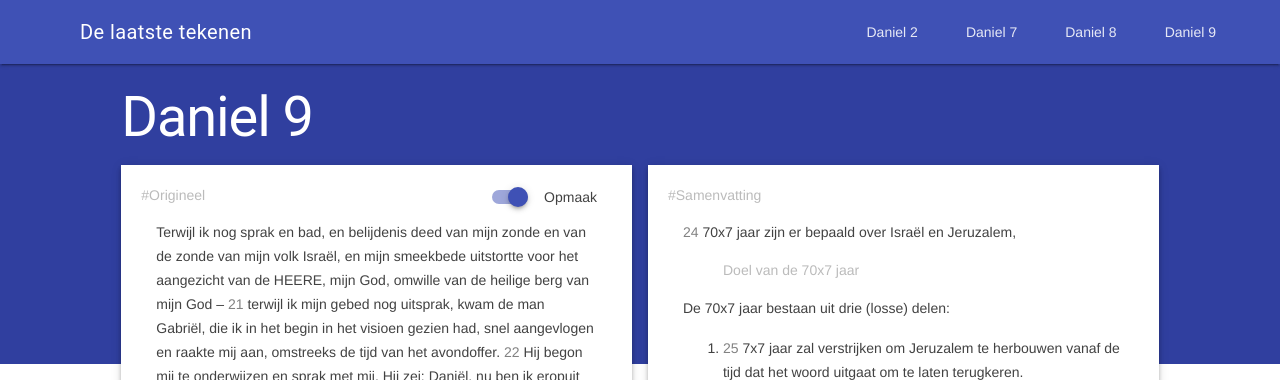
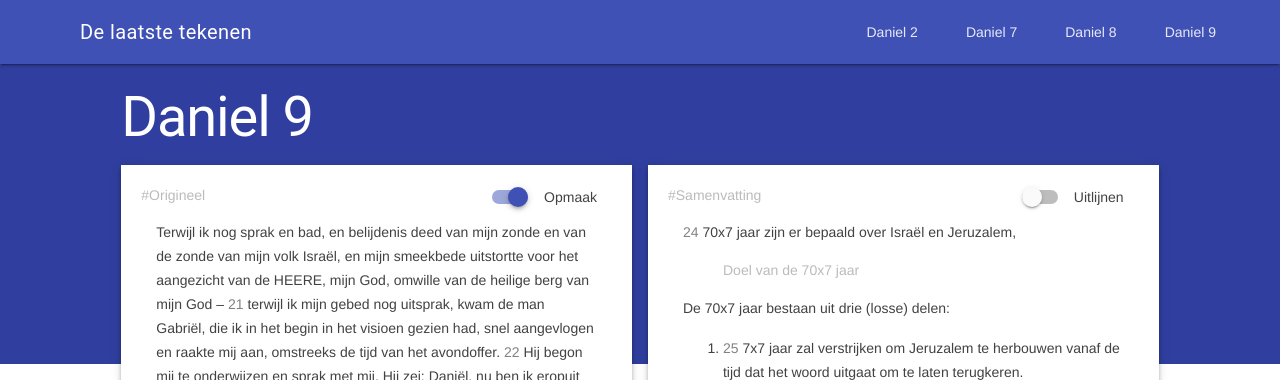
Before and after one commit to tomasvanrijsse/the-last-signs, a Jekyll site: the page built from _chapters/daniel-9.html, in a window 1280 px wide. Shown: the top 380 px of the page. Built offline with Jekyll 4.4.1, drawn with Linux system fonts in a browser that asks for light colours; nearby versions of some CDN libraries.

Commit message:
Daniel 9 - alignment

```diff
--- a/_chapters/daniel-9.html
+++ b/_chapters/daniel-9.html
@@ -8,7 +8,7 @@
     De engel Gabriël vertelt dat zeventig maal 7 jaar zijn vastgesteld voordat de zonden zijn afgesloten.
     De komst en de moord op de Messias wordt beschreven en de wederopbouw van Jeruzalem.
 summary: |
-    <p>
+    <p class="align" data-align-no="24">
         <span class="verse-no">24</span> 70x7 jaar zijn er bepaald over Israël en Jeruzalem,
     </p>
     <ul class="summary" title="Doel van de 70x7 jaar">
@@ -19,18 +19,18 @@
         <li>om visioen en profeet te verzegelen,</li>
         <li>en om de Heiligheid van heiligheden te zalven.</li>
     </ul>
-    <p style="margin: 16px 0;">De 70x7 jaar bestaan uit drie (losse) delen:</p>
+    <p class="align" data-align-no="25" style="margin: 16px 0;">De 70x7 jaar bestaan uit drie (losse) delen:</p>
     <ol>
         <li><span class="verse-no">25</span> 7x7 jaar zal verstrijken om Jeruzalem te herbouwen
             vanaf de tijd dat het woord uitgaat om te laten terugkeren.
         </li>
-        <li>
+        <li class="align" data-align-no="26">
             62x7 jaar zal daarna verstrijken tot op Messias, de Vorst, zal komen.
             <span class="verse-no">26</span> Na deze 62x7 jaar zal de Messias geexecuteerd worden omwille van anderen.
             Een volk van een toekomstige vorst zal de stad en de tempel te gronde richten.
             Tot het einde toe zal er oorlog en verwoestingen zijn.
         </li>
-        <li>
+        <li class="align" data-align-no="27">
             <span class="verse-no">27</span> 1x7 jaar lang zal die toekomstige vorst een verbond met Israël sluiten,
             Halverwege die periode zal hij slachtoffer en graanoffer laten stoppen.
             In die reeks van afgoderij zal de "verwoesting brengede gruwel" er zijn, zelfs tot de voleinding gebracht wordt voor hen die verwoest zijn.
@@ -56,32 +56,32 @@
         om u dat te vertellen, want u bent zeer gewenst. Begrijp dan dit woord en krijg inzicht in het visioen.
     </p>
     <p>
-        <span class="verse-no">24</span> Zeventig weken zijn er bepaald
+        <span class="align" data-align-no="24"><span class="verse-no">24</span> Zeventig weken zijn er bepaald
         over uw volk en uw heilige stad,
         om de overtreding te beëindigen,
         de zonden te verzegelen,
         de ongerechtigheid te verzoenen,
         om een eeuwige gerechtigheid tot stand te brengen,
         om visioen en profeet te verzegelen,
-        en om de Heiligheid van heiligheden te zalven.
-        <span class="verse-no">25</span> U moet weten en begrijpen:
+        en om de Heiligheid van heiligheden te zalven.</span>
+        <span class="align" data-align-no="25"><span class="verse-no">25</span> U moet weten en begrijpen:
         vanaf de tijd dat het woord uitgaat
         om te laten terugkeren en om Jeruzalem te herbouwen
         tot op Messias, de Vorst, verstrijken er zeven weken en tweeënzestig weken.
         Plein en gracht zullen opnieuw gebouwd worden,
-        maar wel in benauwde tijden.
-        <span class="verse-no">26</span> Na de tweeënzestig weken
+        maar wel in benauwde tijden.</span>
+        <span class="align" data-align-no="26"><span class="verse-no">26</span> Na de tweeënzestig weken
         zal de Messias uitgeroeid worden, maar het zal niet voor Hemzelf zijn.
         Een volk van een vorst, een volk dat komen zal,
         zal de stad en het heiligdom te gronde richten.
         Het einde ervan zal zijn in de overstromende vloed
         en tot het einde toe zal er oorlog zijn,
-        verwoestingen waartoe vast besloten is.
-        <span class="verse-no">27</span> Hij zal voor velen het verbond versterken,
+        verwoestingen waartoe vast besloten is.</span>
+        <span class="align" data-align-no="27"><span class="verse-no">27</span> Hij zal voor velen het verbond versterken,
         één week lang.
         Halverwege de week
         zal Hij slachtoffer en graanoffer doen ophouden.
         Over de gruwelijke vleugel zal een verwoester zijn, zelfs tot aan de voleinding, die, vast besloten, uitgegoten
-        zal worden over de verwoeste.
+        zal worden over de verwoeste.</span>
     </p>
 ---
```
